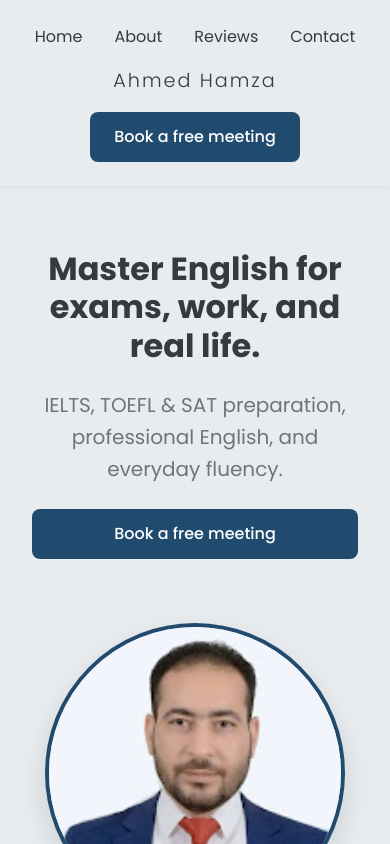
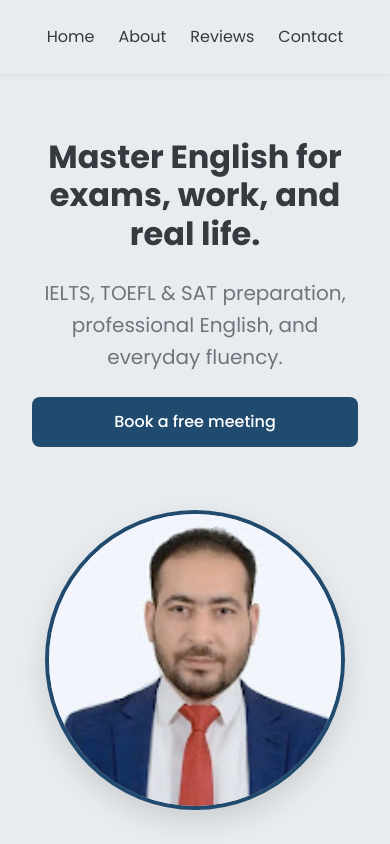
Before and after one commit to abdalla980/Online-English-Teaching, a React (Vite) app: page / in a window 390 px wide. Shown: the top 844 px of the page. Built offline with nearby package versions, Linux system fonts and the light colour scheme.

Commit message:
mobile navigation bar removed

```diff
--- a/src/App.css
+++ b/src/App.css
@@ -615,21 +615,16 @@ body {
   }
 
   .header-container {
-    flex-direction: column;
-    align-items: center;
+    justify-content: center;
   }
 
   .nav {
-    order: 0;
-    width: auto;
+    gap: 1.5rem;
   }
 
-  .logo {
-    order: 1;
-  }
-
-  .btn-primary {
-    order: 2;
+  .header .logo,
+  .header .btn-primary {
+    display: none;
   }
 
   .footer-container {
```
